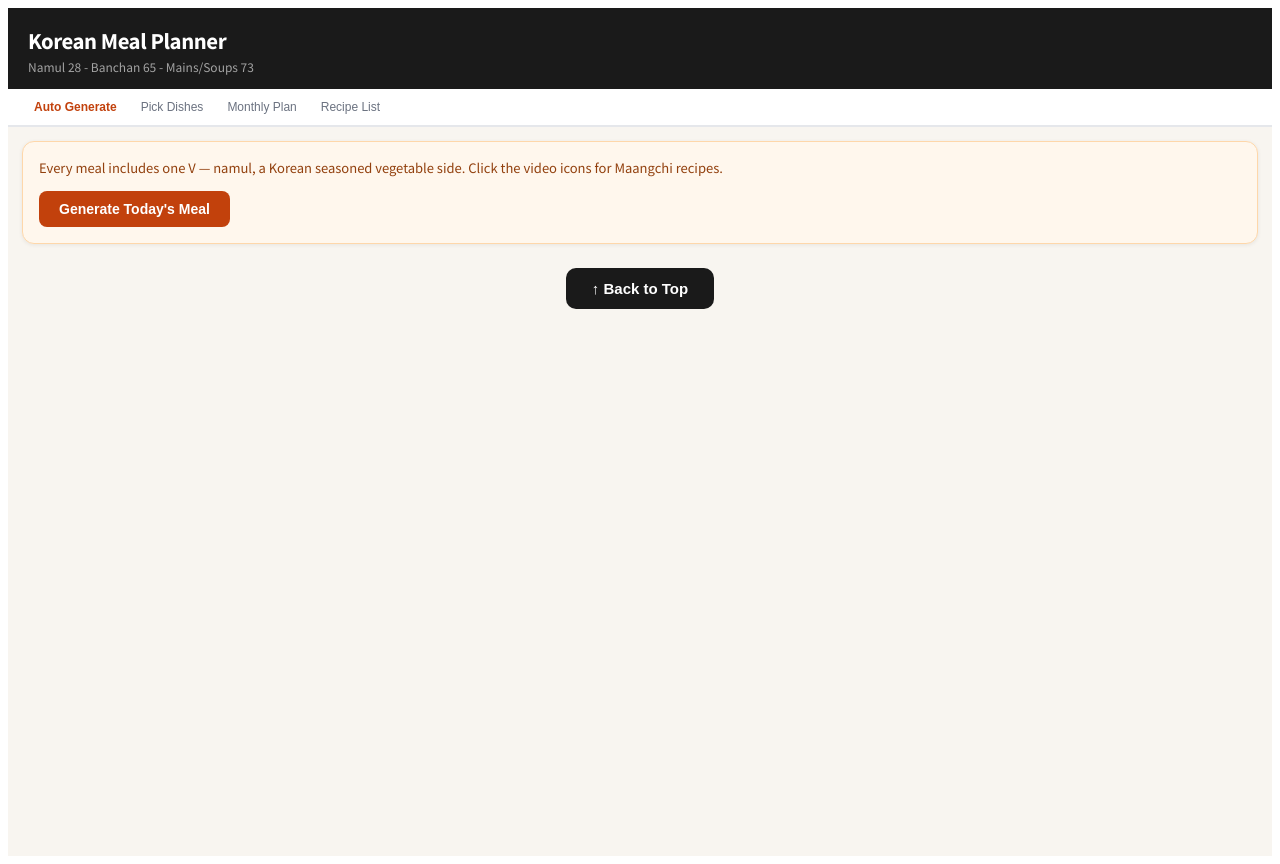
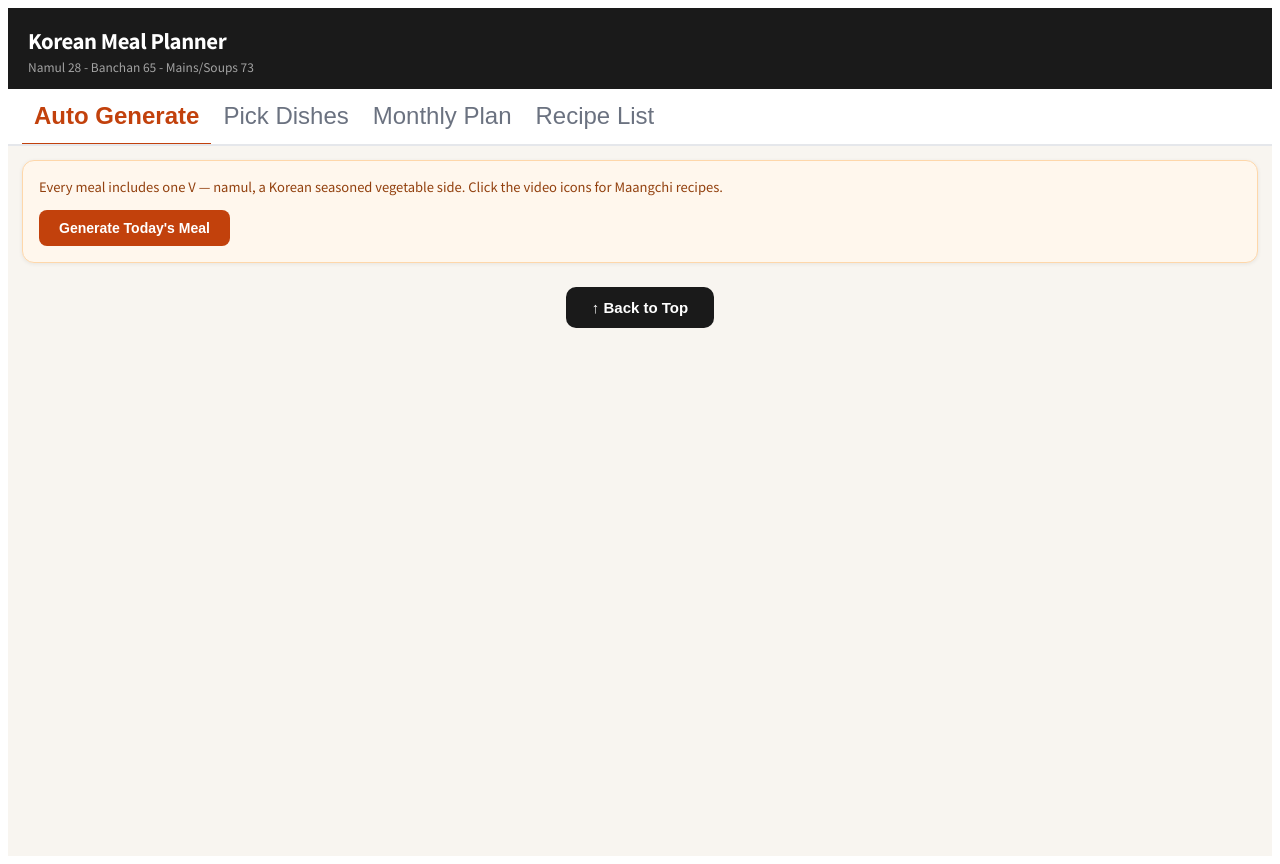
Before and after one commit to CL0110/korean-meal-planner, a React (Vite) app: page / in a window 1280 px wide. Built offline with nearby package versions, Linux system fonts and the light colour scheme.

Commit message:
Double tab heading font size to 24px

```diff
--- a/src/App.jsx
+++ b/src/App.jsx
@@ -798,7 +798,7 @@ export default function KoreanMealPlanner(){
       <div style={{display:"flex",background:"#fff",borderBottom:"2px solid #e5e7eb",padding:"0 14px",overflowX:"auto"}}>
         {tabs.map(t=>(
           <button key={t[0]} onClick={()=>setTab(t[0])}
-            style={{padding:"11px 12px",fontSize:12,fontWeight:tab===t[0]?700:400,color:tab===t[0]?"#c2410c":"#6b7280",border:"none",background:"none",borderBottom:tab===t[0]?"2px solid #c2410c":"2px solid transparent",cursor:"pointer",marginBottom:-2,whiteSpace:"nowrap"}}>
+            style={{padding:"13px 12px",fontSize:24,fontWeight:tab===t[0]?700:400,color:tab===t[0]?"#c2410c":"#6b7280",border:"none",background:"none",borderBottom:tab===t[0]?"3px solid #c2410c":"3px solid transparent",cursor:"pointer",marginBottom:-2,whiteSpace:"nowrap"}}>
             {t[1]}
           </button>
         ))}
```
